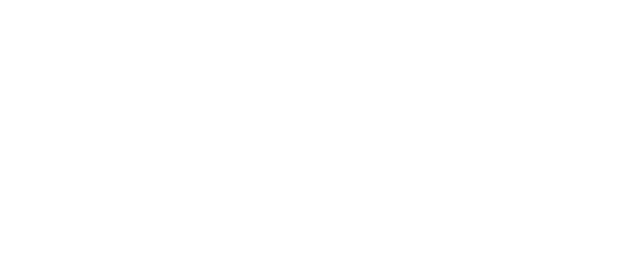
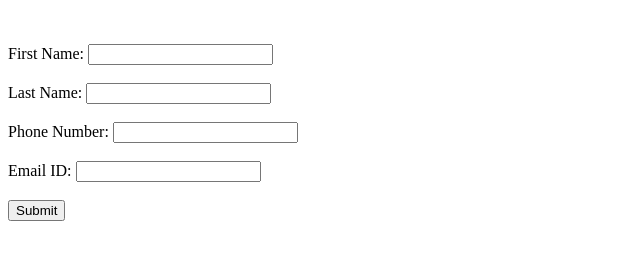
Before and after one commit to acciojob/form-login-2-bsp3725k, a website: page main.html in a window 1280 px wide. Shown: the whole page, without its empty margins (0-640 px from the left). Drawn offline with Linux system fonts and the light colour scheme.

Commit message:
created a submission

```diff
--- a/main.html
+++ b/main.html
@@ -8,6 +8,22 @@
 
 <body>
 	<!-- the entire body must be written by student -->
+	<br><br>
+	<form method="post">
+		<label for="firstName">First Name: </label>
+		<input type="text" id="firstName" required>
+		<br><br>
+		<label for="lastName">Last Name: </label>
+		<input type="text" id="lastName" required>
+		<br><br>
+		<label for="phoneNumber">Phone Number: </label>
+		<input type="text" id="phoneNumber" required>
+		<br><br>
+		<label for="email">Email ID: </label>
+		<input type="email" id="email" required>
+		<br><br>
+		<button onclick="storage()" id="submit">Submit</button>
+	</form>
     <script type="text/javascript" src="./script.js">
 </script>
 
--- a/script.js
+++ b/script.js
@@ -1 +1,8 @@
 //your JS code here. If required.
+function storage() {
+	return (`First Name: ${document.getElementById("firstName").value} Last Name: ${document.getElementById("lastName").value} Phone Number: ${document.getElementById("phoneNumber").value} Email ID: ${document.getElementById("email").value}`);
+}
+let btn = document.getElementById("submit");
+btn.addEventListener("click",()=> {
+	alert(storage());
+})
```
